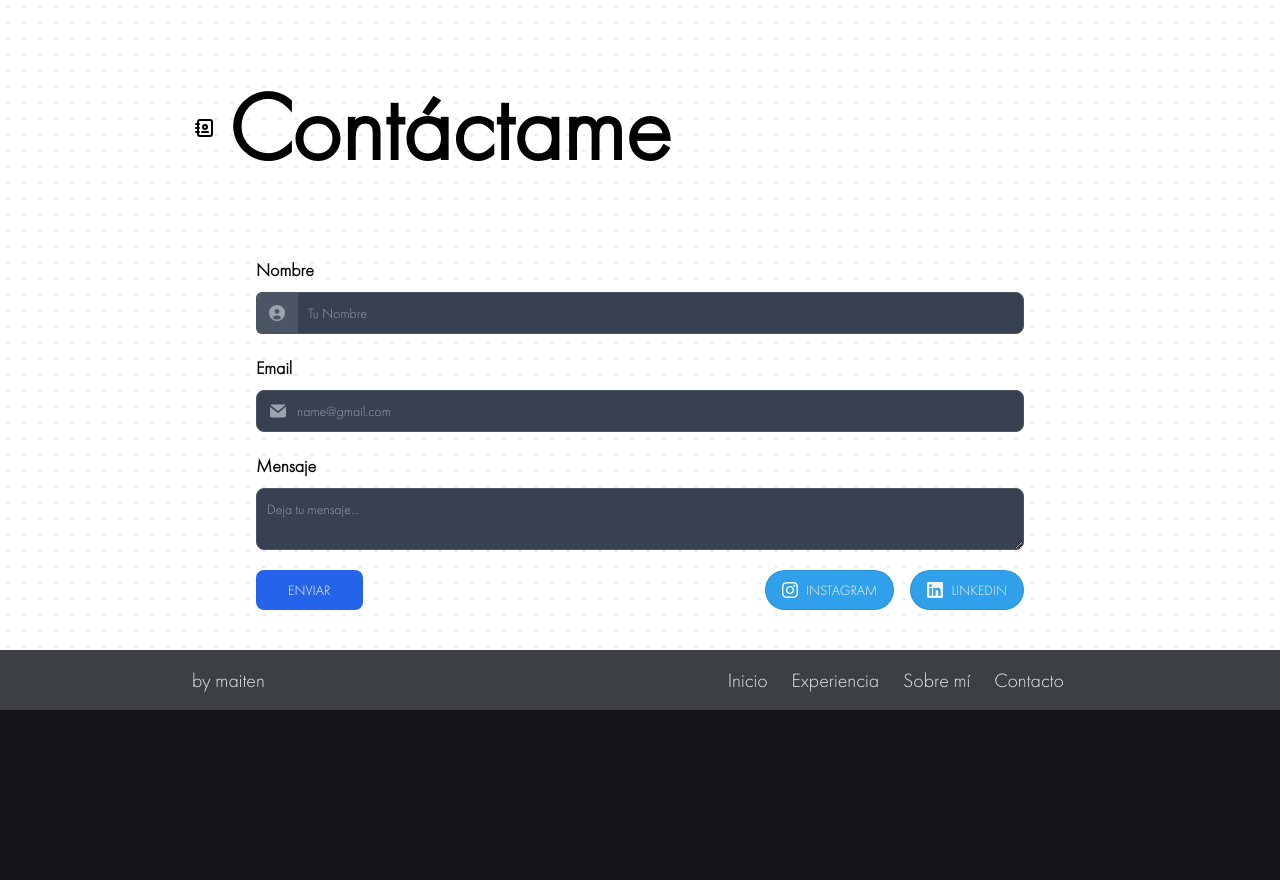
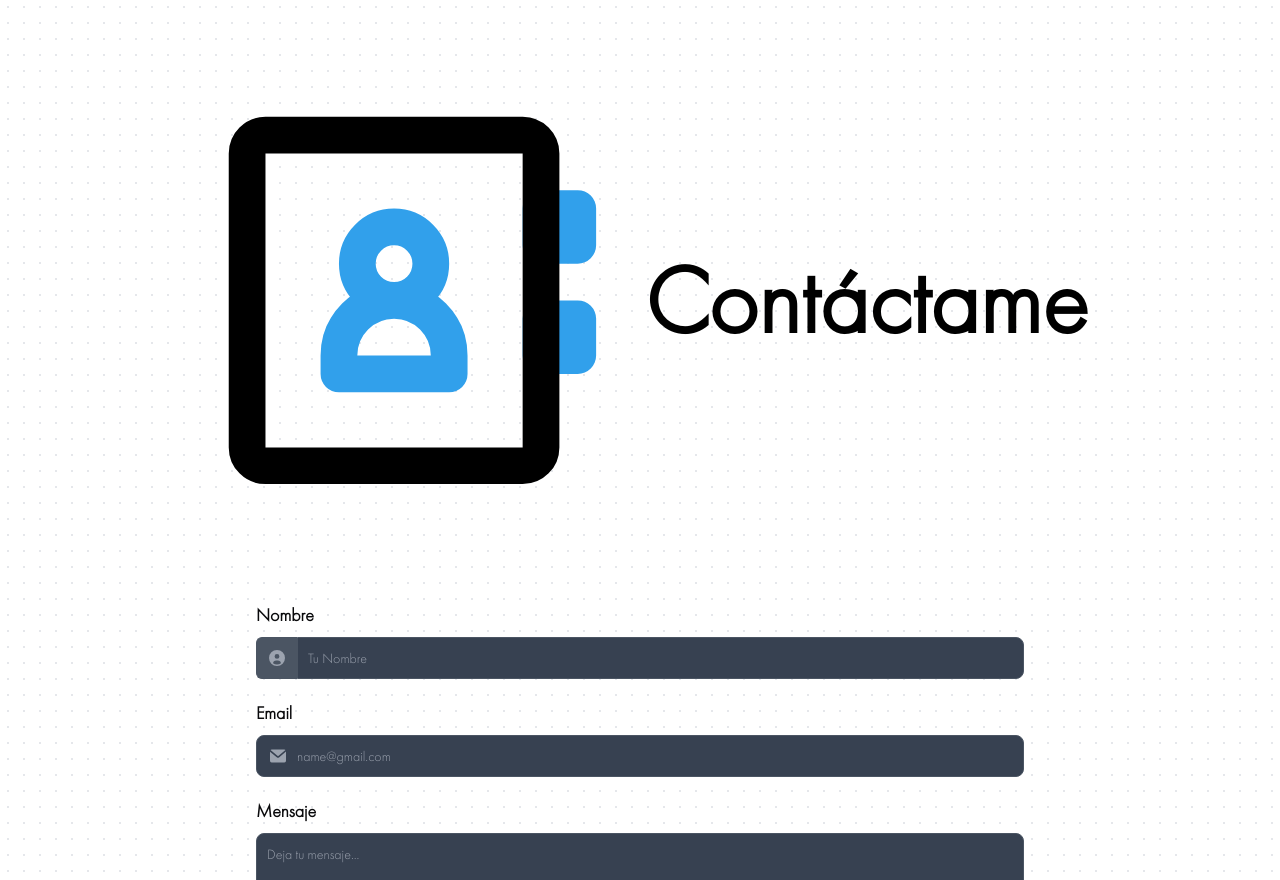
Before and after one commit to Maiten-Oviedo/portfolio-ursula, an Astro site: page / in a window 1280 px wide. Shown: the part 4001-4881 px from the top of the page. Before the commit the page ends 4711 px from the top, so only its background shows below. Built offline with nearby package versions, Linux system fonts and the light colour scheme; Astro itself is replaced by a stand-in of ours.

Commit message:
Correccion de icono

```diff
--- a/src/icons/ContactIcon.astro
+++ b/src/icons/ContactIcon.astro
@@ -1,18 +1,27 @@
 <svg
   class={Astro.props.class}
+  fill="#000000"
+  viewBox="0 0 24 24"
+  id="contact-book"
+  data-name="Line Color"
   xmlns="http://www.w3.org/2000/svg"
-  width="24"
-  height="24"
-  viewBox="0 0 24 24"
-  fill="none"
-  stroke="currentColor"
-  stroke-width="2"
-  stroke-linecap="round"
-  stroke-linejoin="round"
-  class="icon icon-tabler icons-tabler-outline icon-tabler-address-book"
-  ><path stroke="none" d="M0 0h24v24H0z" fill="none"></path><path
-    d="M20 6v12a2 2 0 0 1 -2 2h-10a2 2 0 0 1 -2 -2v-12a2 2 0 0 1 2 -2h10a2 2 0 0 1 2 2z"
-  ></path><path d="M10 16h6"></path><path
-    d="M13 11m-2 0a2 2 0 1 0 4 0a2 2 0 1 0 -4 0"></path><path d="M4 8h3"
-  ></path><path d="M4 12h3"></path><path d="M4 16h3"></path></svg
+  class="icon line-color"
+  ><g id="SVGRepo_bgCarrier" stroke-width="0"></g><g
+    id="SVGRepo_tracerCarrier"
+    stroke-linecap="round"
+    stroke-linejoin="round"></g><g id="SVGRepo_iconCarrier"
+    ><path
+      id="secondary"
+      d="M21,7H19V9h2Zm0,6H19v2h2ZM11,8a2,2,0,1,0,2,2A2,2,0,0,0,11,8Zm3,7a3,3,0,0,0-3-3h0a3,3,0,0,0-3,3v1h6Z"
+      style="fill: none; stroke: #31a0eb; stroke-linecap: round; stroke-linejoin: round; stroke-width: 2;"
+    ></path><rect
+      id="primary"
+      x="3"
+      y="3"
+      width="16"
+      height="18"
+      rx="1"
+      style="fill: none; stroke: #000000; stroke-linecap: round; stroke-linejoin: round; stroke-width: 2;"
+    ></rect></g
+  ></svg
 >
```
